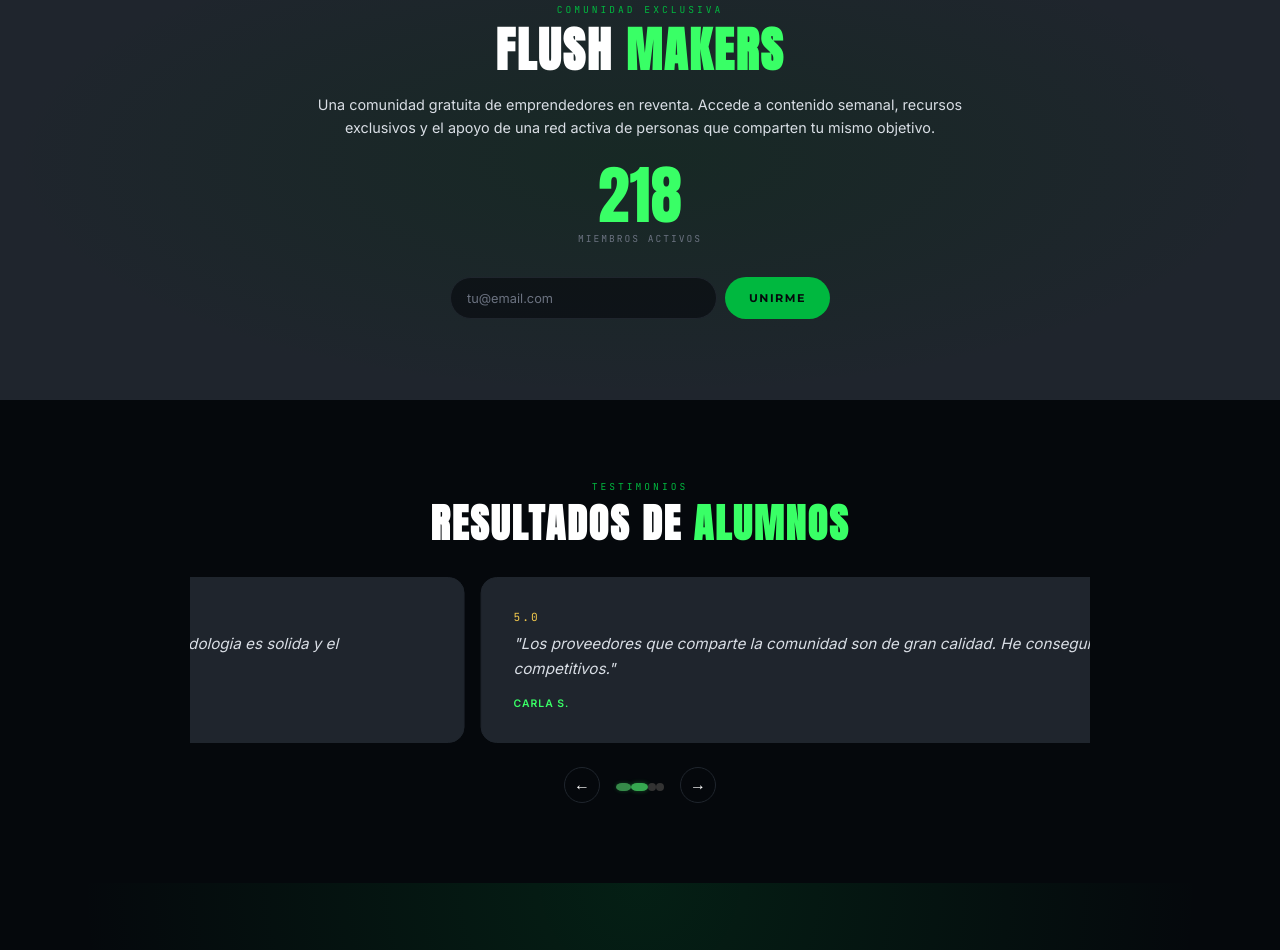
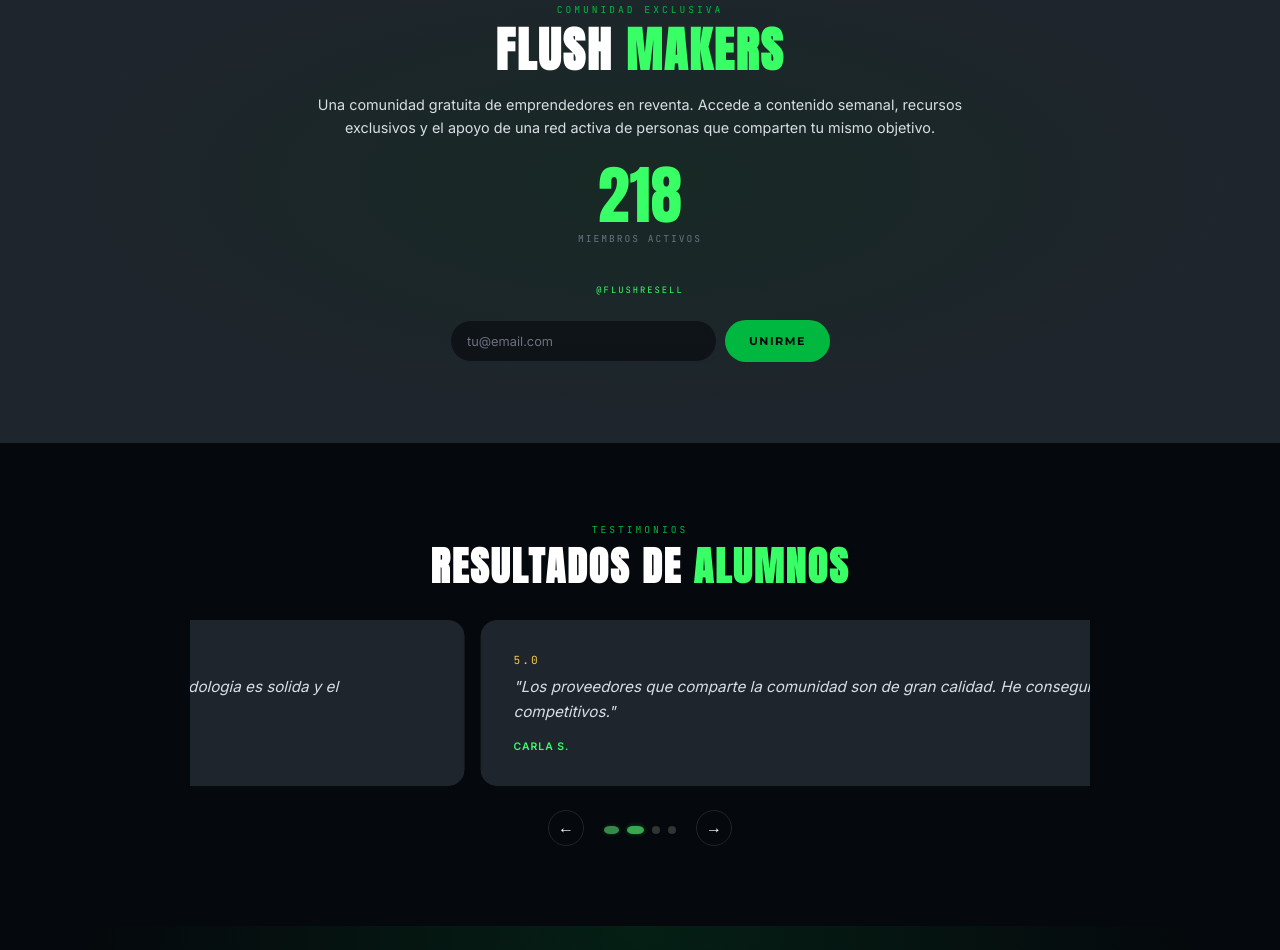
Before and after one commit to 3737631/flushresell, a plain HTML site: page index.html in a window 1280 px wide. Shown: the part 1710-2660 px from the top of the page. Drawn offline with nearby package versions, Linux system fonts and the light colour scheme.

Commit message:
QUIERO EMPEZAR scrolls to consulting form, fix slider dots spacing, add Instagram @flushresell in community section and footer, remove generic IG/TK/YT social

```diff
--- a/index.html
+++ b/index.html
@@ -100,7 +100,7 @@ header .logo:hover{opacity:0.7}
 .testimonial-card blockquote{font-size:0.95rem;color:var(--gray-light);line-height:1.6;margin:0.5rem 0 1rem;font-style:italic}
 .testimonial-card .author{font-size:0.65rem;font-weight:600;color:var(--green-neon);text-transform:uppercase;letter-spacing:1px}
 .slider-controls{display:flex;justify-content:center;align-items:center;gap:1rem;margin-top:1.5rem}
-.slider-controls .slider-dot{width:8px;height:8px;border-radius:50%;background:#333;cursor:pointer;transition:all 0.3s;border:none;padding:0}
+.slider-controls .slider-dot{width:8px;height:8px;border-radius:50%;background:#333;cursor:pointer;transition:all 0.3s;border:none;padding:0;margin:0 4px}
 .slider-controls .slider-dot.active{background:var(--green-neon);box-shadow:0 0 10px rgba(57,255,102,0.5);width:24px;border-radius:4px}
 .slider-arrow{background:transparent;border:1px solid var(--border);color:#fff;width:36px;height:36px;border-radius:50%;cursor:pointer;display:flex;align-items:center;justify-content:center;transition:all 0.3s;font-size:1rem}
 .slider-arrow:hover{border-color:var(--green);color:var(--green-neon)}
@@ -346,6 +346,7 @@ header .logo{position:static;transform:none;font-size:0.75rem}
 <p class="sub-text">Una comunidad gratuita de emprendedores en reventa. Accede a contenido semanal, recursos exclusivos y el apoyo de una red activa de personas que comparten tu mismo objetivo.</p>
 <div class="member-count">218</div>
 <div class="member-label">MIEMBROS ACTIVOS</div>
+<a href="https://www.instagram.com/flushresell?igsh=bjVmanhrcDJuNzZ4" target="_blank" rel="noopener" style="display:inline-block;margin-bottom:1.5rem;color:var(--green-neon);font-family:'JetBrains Mono',monospace;font-size:0.55rem;text-transform:uppercase;letter-spacing:2px;text-decoration:none;transition:opacity 0.2s" onmouseover="this.style.opacity='0.7'" onmouseout="this.style.opacity='1'">@flushresell</a>
 <div class="community-email"><input type="email" id="communityEmail" placeholder="tu@email.com"><button onclick="submitCommunity()">UNIRME</button></div>
 </div>
 </section>
@@ -428,7 +429,7 @@ header .logo{position:static;transform:none;font-size:0.75rem}
 <div class="inner">
 <h2>COMIENZA HOY CON <span>FLUSH RESELL</span></h2>
 <p>Accede gratis a la comunidad y descubre como funciona la reventa en Vinted. Aprende a identificar productos ganadores, consigue proveedores y empieza a generar ingresos desde cero.</p>
-<button class="btn-primary" onclick="showToast('cta')">QUIERO EMPEZAR</button>
+<button class="btn-primary" onclick="document.getElementById('consultingSection').scrollIntoView({behavior:'smooth'})">QUIERO EMPEZAR</button>
 </div>
 </section>
 
@@ -485,7 +486,7 @@ header .logo{position:static;transform:none;font-size:0.75rem}
 <div class="payment-mini">
 <span>American Express</span><span>Apple Pay</span><span>Mastercard</span><span>Visa</span><span>PayPal</span><span>Shop Pay</span>
 </div>
-<div class="social"><span>IG</span><span>TK</span><span>YT</span></div>
+<a href="https://www.instagram.com/flushresell?igsh=bjVmanhrcDJuNzZ4" target="_blank" rel="noopener" style="display:inline-block;margin-bottom:1rem;color:var(--green-neon);font-family:'Montserrat',sans-serif;font-size:0.65rem;font-weight:700;text-transform:uppercase;letter-spacing:2px;text-decoration:none;transition:opacity 0.2s" onmouseover="this.style.opacity='0.7'" onmouseout="this.style.opacity='1'">@flushresell en Instagram</a>
 <div class="legal"><a>Aviso legal</a><a>Privacidad</a><a>Terminos</a><a>Devoluciones</a></div>
 <p class="copy">2026 FlushResell. Todos los derechos reservados.</p>
 </div>
```
